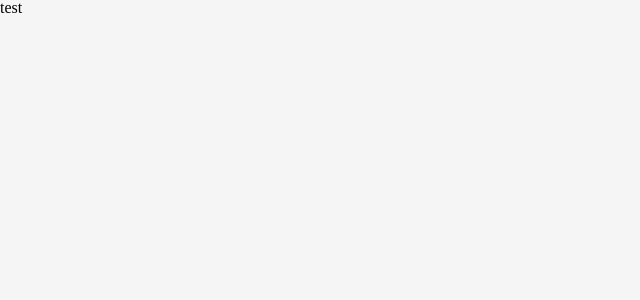
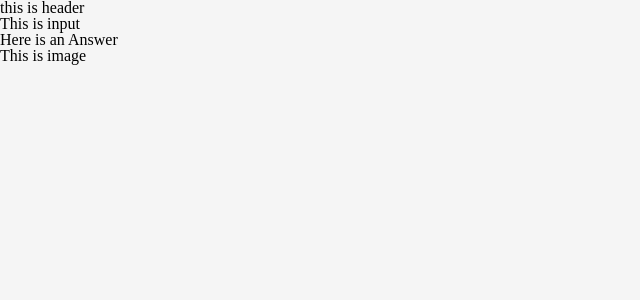
Before and after one commit to jakub84/game, a React app: page / in a window 1280 px wide. Shown: the top 300 px of the page, without its empty margins (0-640 px from the left). Built offline with nearby package versions, Linux system fonts and the light colour scheme.

Commit message:
Setup enviroment

```diff
--- a/src/Components/App.js
+++ b/src/Components/App.js
@@ -1,4 +1,8 @@
 import React from 'react';
+import Header from './Header'
+import InputField from './InputField'
+import PrintAnswer from './PrintAnswer'
+import DrawImage from './DrawImage'
 
 
 class App extends React.Component {
@@ -7,7 +11,10 @@ class App extends React.Component {
 
     return (
       <div>
-        test
+        <Header />
+        <InputField />
+        <PrintAnswer />
+        <DrawImage />
       </div>
     );
   }
--- /dev/null
+++ b/src/Components/DrawImage.js
@@ -0,0 +1,7 @@
+import React from 'react'
+const DrawImage = () => (
+    <div>
+        This is image
+    </div>
+);
+export default DrawImage
--- /dev/null
+++ b/src/Components/Header.js
@@ -0,0 +1,11 @@
+import React from 'react'
+const Header = () => (
+    <div className="header">
+        <div className="header-container">
+            <div className="logo">
+                this is header
+            </div>
+        </div>
+    </div>
+);
+export default Header;
--- /dev/null
+++ b/src/Components/InputField.js
@@ -0,0 +1,7 @@
+import React from 'react'
+const InputField = () => (
+    <div>
+        This is input
+    </div>
+);
+export default InputField
--- /dev/null
+++ b/src/Components/PrintAnswer.js
@@ -0,0 +1,7 @@
+import React from 'react'
+const PrintAnswer = () => (
+    <div>
+        Here is an Answer
+    </div>
+);
+export default PrintAnswer
```
